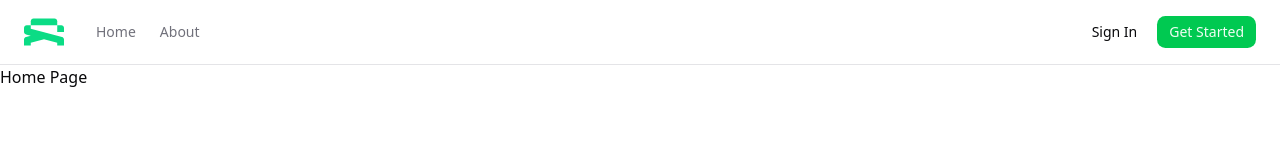
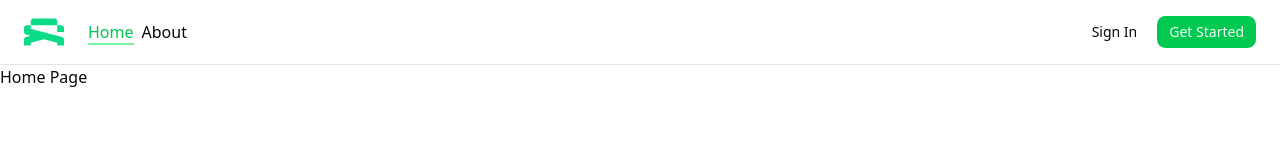
Before and after one commit to Nahid-Mahmud/tour-management-frontend, a React (Vite) app: page / in a window 1280 px wide. Shown: the top 160 px of the page. Built offline with nearby package versions, Linux system fonts and the light colour scheme.

Commit message:
feat: replace Link component with NavItem for navigation links in NavBar

```diff
--- /dev/null
+++ b/src/components/NavItem.tsx
@@ -0,0 +1,14 @@
+import { NavLink } from "react-router";
+
+export default function NavItem({ to, label }: { to: string; label: string }) {
+  return (
+    <NavLink
+      className={({ isActive, isPending }) =>
+        isPending ? "pending" : isActive ? "border-b-2 border-green-300 text-green-500" : ""
+      }
+      to={to}
+    >
+      {label}
+    </NavLink>
+  );
+}
--- a/src/components/layouts/NavBar.tsx
+++ b/src/components/layouts/NavBar.tsx
@@ -7,7 +7,7 @@ import {
   NavigationMenuList,
 } from "@/components/ui/navigation-menu";
 import { Popover, PopoverContent, PopoverTrigger } from "@/components/ui/popover";
-import { Link } from "react-router";
+import NavItem from "../NavItem";
 
 // Navigation links array to be used in both desktop and mobile menus
 const navigationLinks = [
@@ -77,7 +77,7 @@ export default function Component() {
                 {navigationLinks.map((link, index) => (
                   <NavigationMenuItem key={index}>
                     <NavigationMenuLink asChild className="text-muted-foreground hover:text-primary py-1.5 font-medium">
-                      <Link to={link.href}> {link.label}</Link>
+                      <NavItem to={link.href} label={link.label} />
                     </NavigationMenuLink>
                   </NavigationMenuItem>
                 ))}
```
